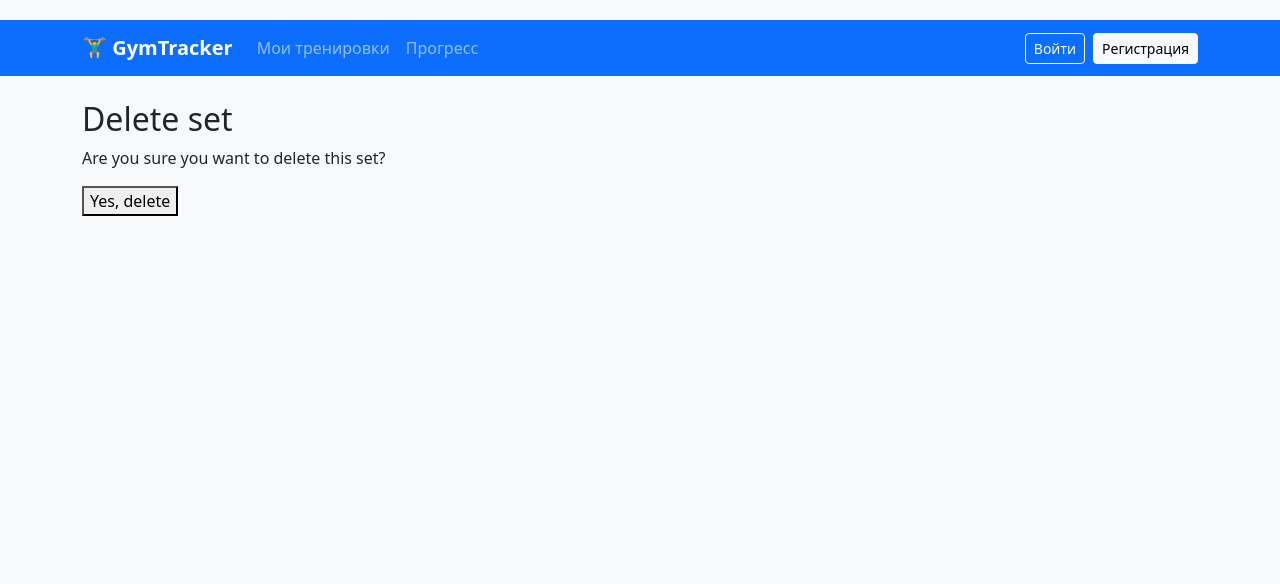
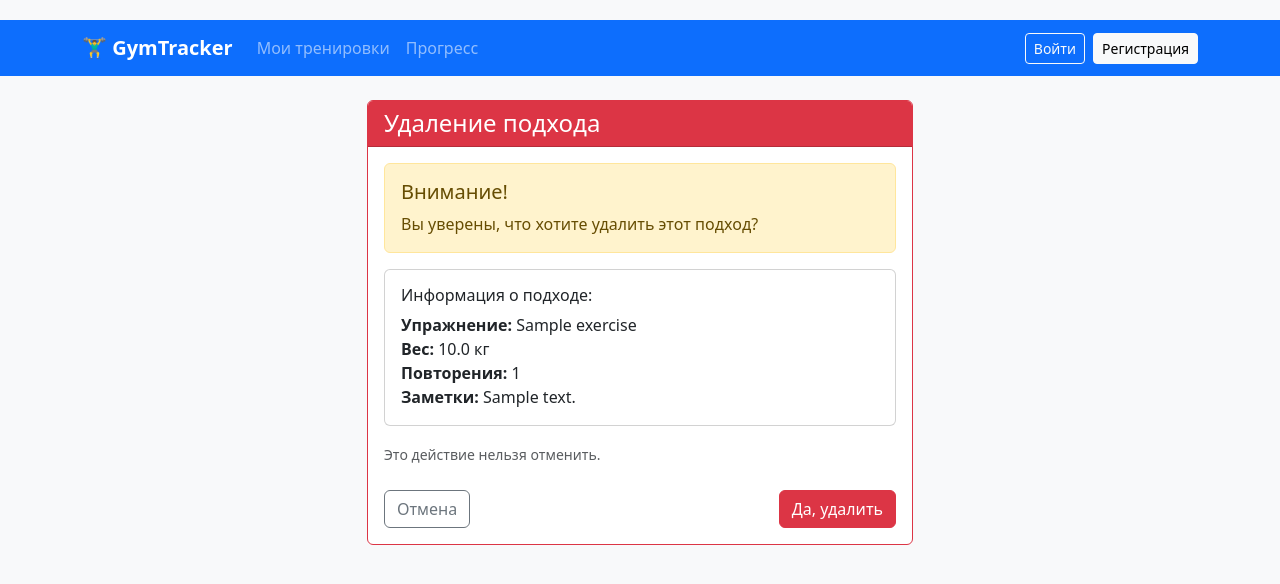
Before and after one commit to daaangit/Python-project, a Django app: page /set/1/delete/ in a window 1280 px wide. Shown: the top 584 px of the page. Run offline with Django 5.2, Linux system fonts and the light colour scheme; tables that the repository leaves empty hold one stand-in row (values such as "Sample post").

Commit message:
redesign confirmation delete templates with Bootstrap

```diff
--- a/workouts/templates/workouts/set_confirm_delete.html
+++ b/workouts/templates/workouts/set_confirm_delete.html
@@ -1,12 +1,61 @@
 {% extends "workouts/base.html" %}
 
+{% block title %}Удаление подхода{% endblock %}
+
 {% block content %}
-<h2>Delete set</h2>
-<p>Are you sure you want to delete this set?</p>
+<div class="row justify-content-center">
+    <div class="col-lg-6">
+        <div class="card border-danger">
+            <div class="card-header bg-danger text-white">
+                <h4 class="mb-0">
+                    <i class="bi bi-exclamation-triangle"></i> Удаление подхода
+                </h4>
+            </div>
+            <div class="card-body">
+                <div class="alert alert-warning">
+                    <h5 class="alert-heading">
+                        <i class="bi bi-exclamation-octagon"></i> Внимание!
+                    </h5>
+                    <p class="mb-0">
+                        Вы уверены, что хотите удалить этот подход?
+                    </p>
+                </div>
 
-<form method="post">
-    {% csrf_token %}
-    <button type="submit">Yes, delete</button>
-</form>
+                {% if object %}
+                <div class="card mb-3">
+                    <div class="card-body">
+                        <h6>Информация о подходе:</h6>
+                        <ul class="list-unstyled mb-0">
+                            <li><strong>Упражнение:</strong> {{ object.exercise.name }}</li>
+                            <li><strong>Вес:</strong> {{ object.weight }} кг</li>
+                            <li><strong>Повторения:</strong> {{ object.reps }}</li>
+                            {% if object.notes %}
+                            <li><strong>Заметки:</strong> {{ object.notes|truncatechars:50 }}</li>
+                            {% endif %}
+                        </ul>
+                    </div>
+                </div>
+                {% endif %}
 
+                <p class="text-muted">
+                    <small>
+                        <i class="bi bi-info-circle"></i> Это действие нельзя отменить.
+                    </small>
+                </p>
+
+                <form method="post">
+                    {% csrf_token %}
+                    <div class="d-flex justify-content-between mt-4">
+                        <a href="{% url 'workout_detail' pk=object.workout.id %}" class="btn btn-outline-secondary">
+                            <i class="bi bi-arrow-left"></i> Отмена
+                        </a>
+                        <button type="submit" class="btn btn-danger">
+                            <i class="bi bi-trash"></i> Да, удалить
+                        </button>
+                    </div>
+                </form>
+            </div>
+        </div>
+    </div>
+</div>
 {% endblock %}
```
Also changed, not shown: workouts/templates/workouts/workout_confirm_delete.html (+55 -6 lines).
